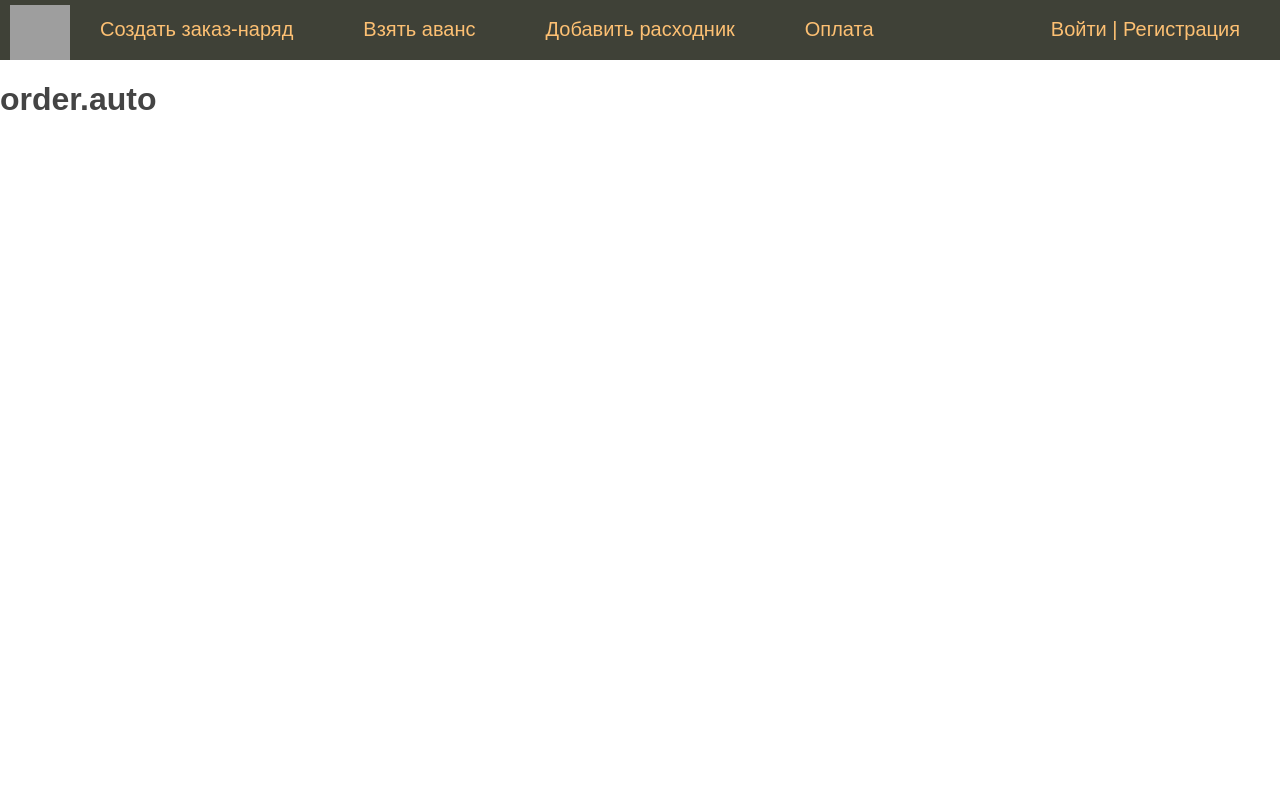
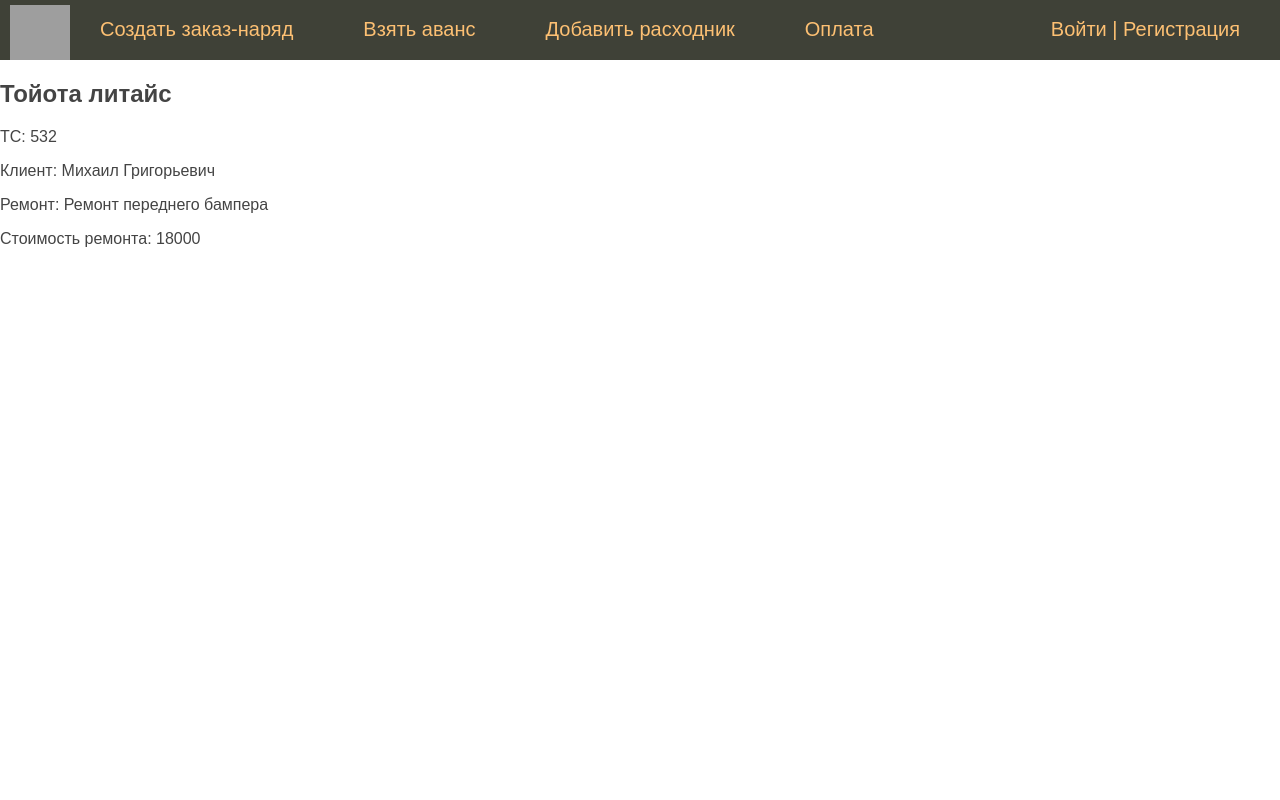
Before and after one commit to kuzovnoj/master, a Django app: page /order/1/ in a window 1280 px wide. Run offline with Django 4.2, Linux system fonts and the light colour scheme; data comes from the database, SQL or seed files in the repository; parts of the project's set-up code (start-up, migrations or seed data) failed here and were passed over; grey boxes are pictures that could not be loaded.

Commit message:
modified order.html

```diff
--- a/kuzmaster/kuzov/templates/kuzov/order.html
+++ b/kuzmaster/kuzov/templates/kuzov/order.html
@@ -1,8 +1,12 @@
 {% extends 'base.html' %}
 
+{% block content %}
 
-{% block content %}
-<h1>order.auto</h1>
+				<h2>{{order.auto.marka}}</h2>
+				<p class="first">ТС: {{order.auto.gos_num}}</p>
+				<p class="first">Клиент: {{order.client.name}}</p>
+				<p class="first">Ремонт: {{order.remont}}</p>
+				<p class="first">Стоимость ремонта: {{order.price}}</p>
 
 
 {% endblock %}
```
Also changed, not shown: kuzmaster/kuzov/templates/kuzov/index.html (+9 -12 lines).
